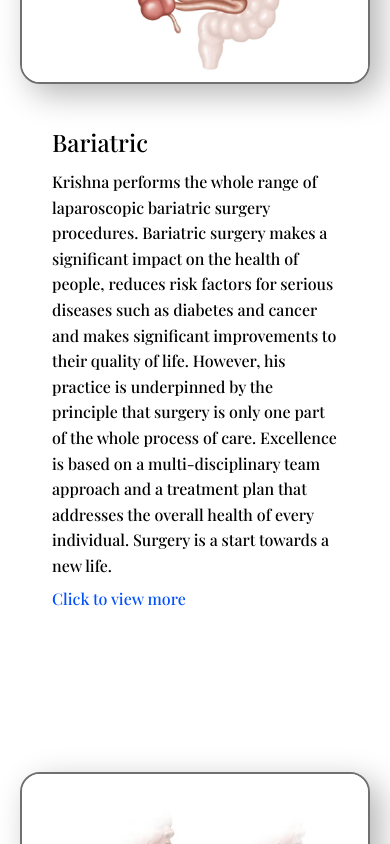
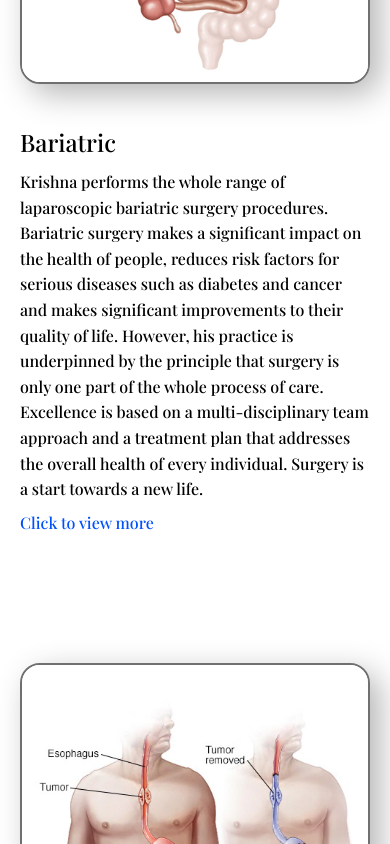
Before and after one commit to vanajmoorthy/surgeonmoorthy, a Vue app: page /practice in a window 390 px wide. Shown: the part 800-1644 px from the top of the page. Built offline with nearby package versions, Linux system fonts and the light colour scheme; a web font is replaced by a local one.

Commit message:
Small text margin change

```diff
--- a/src/views/PracticeView.vue
+++ b/src/views/PracticeView.vue
@@ -659,7 +659,6 @@ main {
 
 	.bariatric-text {
 		max-width: 600px;
-		margin: 0 2rem 2rem 2rem;
 	}
 }
 </style>
```
